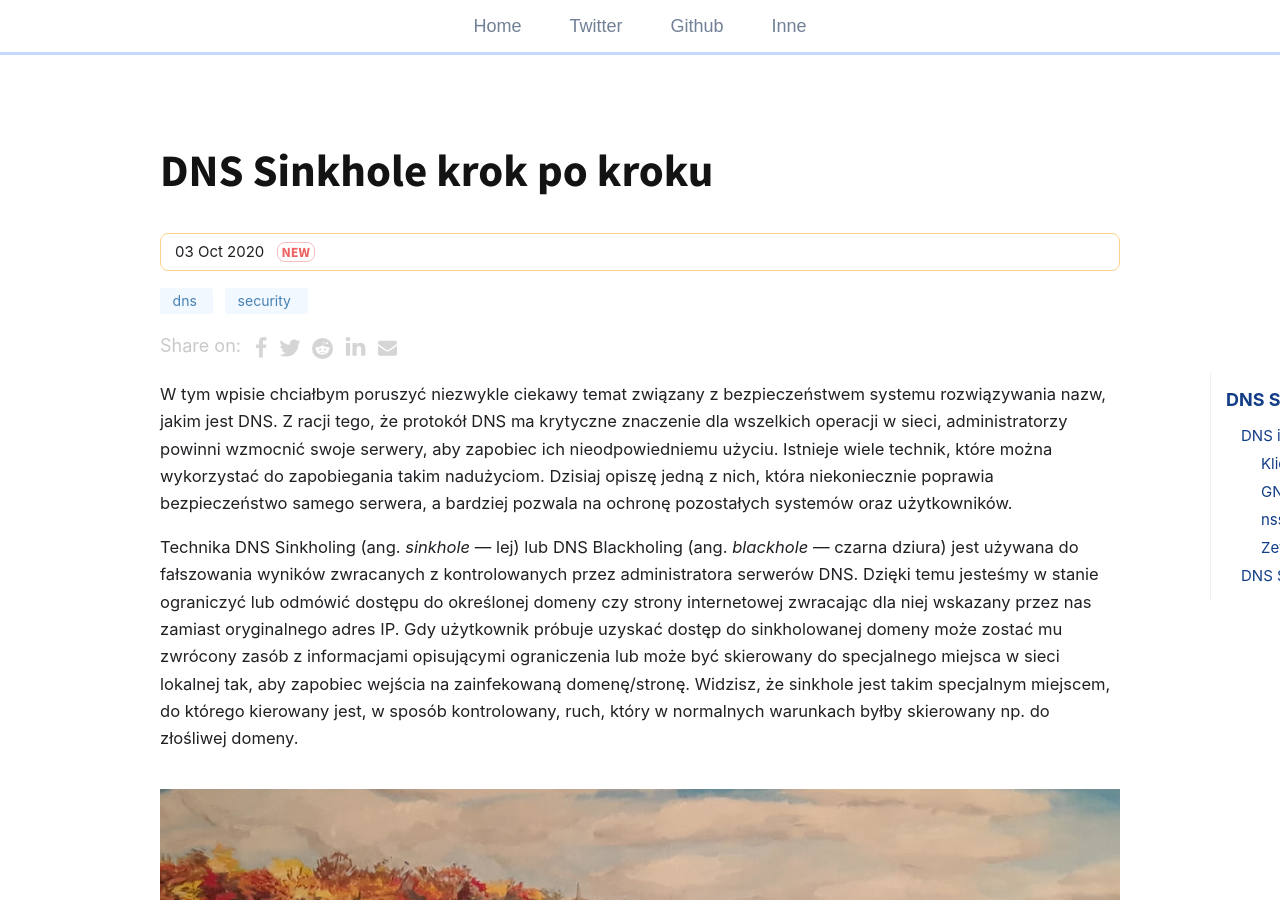
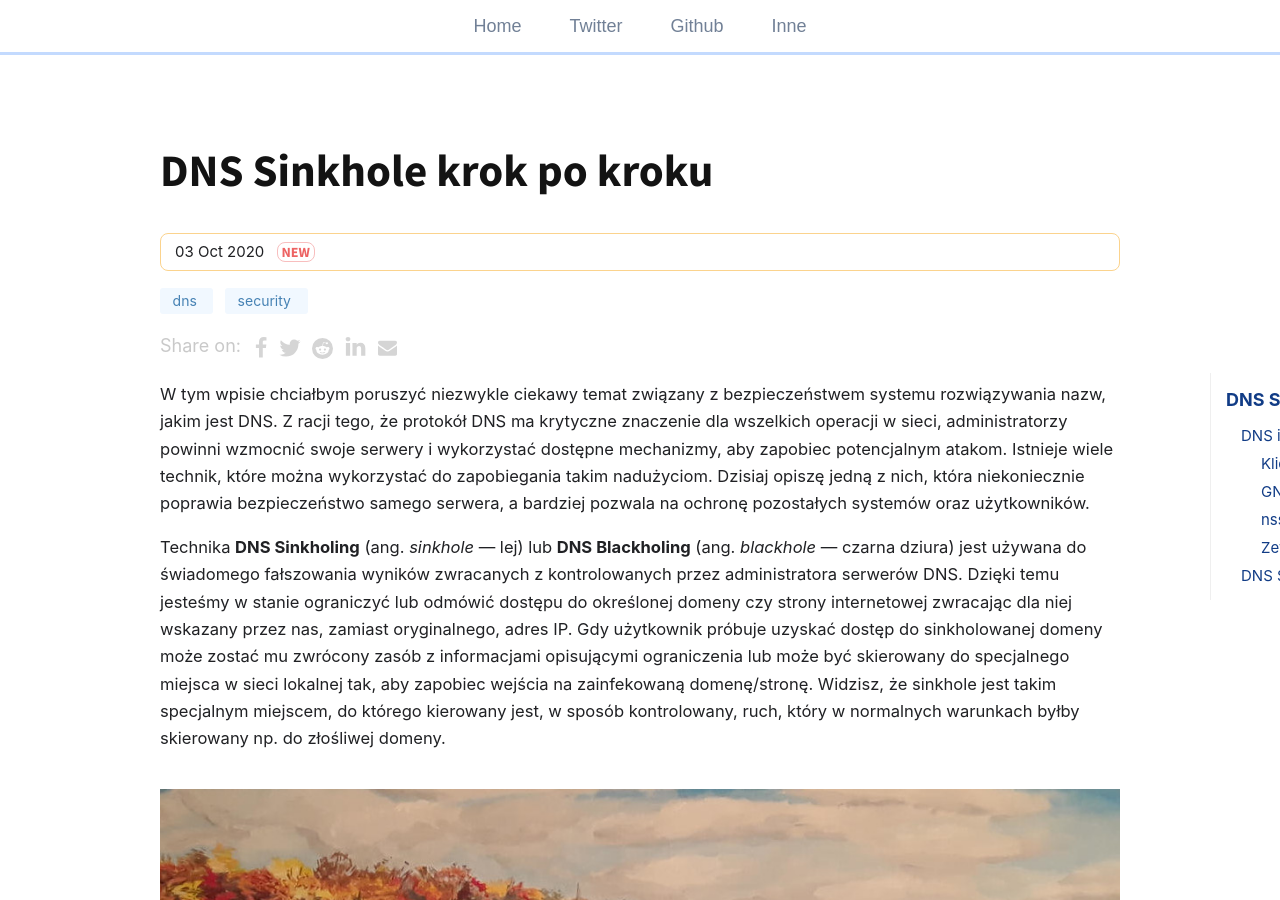
Before and after one commit to git04112019/trimstray.github.io, a Jekyll site: the page built from _posts/2020-10-03-dns_sinkhole_krok_po_kroku.md, in a window 1280 px wide and 900 px high. Built offline with Jekyll 4.4.1, drawn with Linux system fonts in a browser that asks for light colours; comment, search, counter and statistics services are not loaded; some of the changed text lies outside the part shown.

Commit message:
uncommited changes - signed-off-by: trimstray <trimstray@gmail.com>

```diff
--- a/_posts/2020-10-03-dns_sinkhole_krok_po_kroku.md
+++ b/_posts/2020-10-03-dns_sinkhole_krok_po_kroku.md
@@ -11,9 +11,9 @@ toc: true
 new: true
 ---
 
-W tym wpisie chciałbym poruszyć niezwykle ciekawy temat związany z bezpieczeństwem systemu rozwiązywania nazw, jakim jest DNS. Z racji tego, że protokół DNS ma krytyczne znaczenie dla wszelkich operacji w sieci, administratorzy powinni wzmocnić swoje serwery, aby zapobiec ich nieodpowiedniemu użyciu. Istnieje wiele technik, które można wykorzystać do zapobiegania takim nadużyciom. Dzisiaj opiszę jedną z nich, która niekoniecznie poprawia bezpieczeństwo samego serwera, a bardziej pozwala na ochronę pozostałych systemów oraz użytkowników.
+W tym wpisie chciałbym poruszyć niezwykle ciekawy temat związany z bezpieczeństwem systemu rozwiązywania nazw, jakim jest DNS. Z racji tego, że protokół DNS ma krytyczne znaczenie dla wszelkich operacji w sieci, administratorzy powinni wzmocnić swoje serwery i wykorzystać dostępne mechanizmy, aby zapobiec potencjalnym atakom. Istnieje wiele technik, które można wykorzystać do zapobiegania takim nadużyciom. Dzisiaj opiszę jedną z nich, która niekoniecznie poprawia bezpieczeństwo samego serwera, a bardziej pozwala na ochronę pozostałych systemów oraz użytkowników.
 
-Technika DNS Sinkholing (ang. _sinkhole_ — lej) lub DNS Blackholing (ang. _blackhole_ — czarna dziura) jest używana do fałszowania wyników zwracanych z kontrolowanych przez administratora serwerów DNS. Dzięki temu jesteśmy w stanie ograniczyć lub odmówić dostępu do określonej domeny czy strony internetowej zwracając dla niej wskazany przez nas zamiast oryginalnego adres IP. Gdy użytkownik próbuje uzyskać dostęp do sinkholowanej domeny może zostać mu zwrócony zasób z informacjami opisującymi ograniczenia lub może być skierowany do specjalnego miejsca w sieci lokalnej tak, aby zapobiec wejścia na zainfekowaną domenę/stronę. Widzisz, że sinkhole jest takim specjalnym miejscem, do którego kierowany jest, w sposób kontrolowany, ruch, który w normalnych warunkach byłby skierowany np. do złośliwej domeny.
+Technika **DNS Sinkholing** (ang. _sinkhole_ — lej) lub **DNS Blackholing** (ang. _blackhole_ — czarna dziura) jest używana do świadomego fałszowania wyników zwracanych z kontrolowanych przez administratora serwerów DNS. Dzięki temu jesteśmy w stanie ograniczyć lub odmówić dostępu do określonej domeny czy strony internetowej zwracając dla niej wskazany przez nas, zamiast oryginalnego, adres IP. Gdy użytkownik próbuje uzyskać dostęp do sinkholowanej domeny może zostać mu zwrócony zasób z informacjami opisującymi ograniczenia lub może być skierowany do specjalnego miejsca w sieci lokalnej tak, aby zapobiec wejścia na zainfekowaną domenę/stronę. Widzisz, że sinkhole jest takim specjalnym miejscem, do którego kierowany jest, w sposób kontrolowany, ruch, który w normalnych warunkach byłby skierowany np. do złośliwej domeny.
 
 <p align="center">
   <img src="/assets/img/posts/a_sinkhole_by_dilloncarrots_ddzkleb-fullview.jpg">
```
Also changed, not shown: other parts of _posts/2020-10-03-dns_sinkhole_krok_po_kroku.md (+1 -1 lines).
